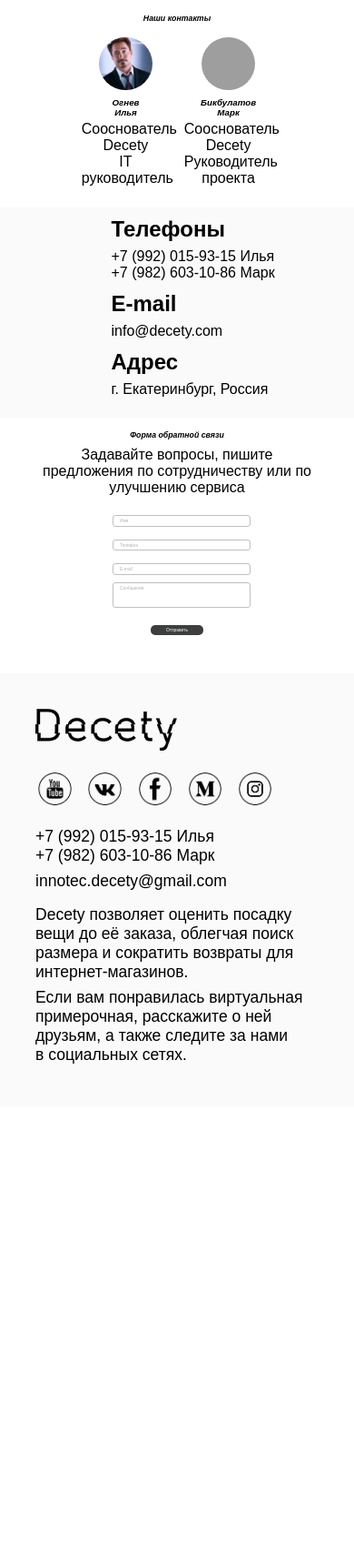
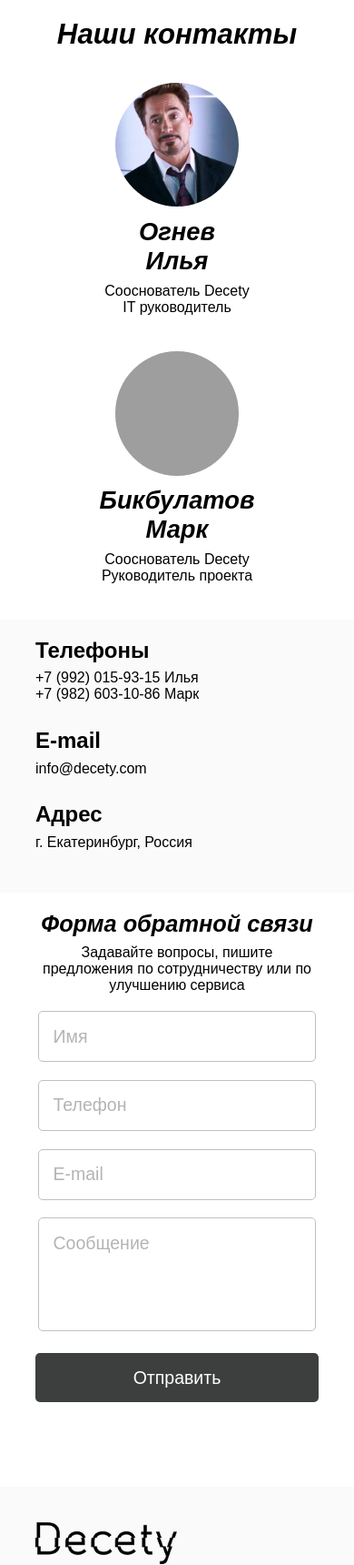
Before and after one commit to nickavdeev/decety, a Django app: page /contacts/ in a window 390 px wide. Shown: the part 207-1927 px from the top of the page at 91% size. Before the commit the page ends 1376 px from the top, so only its background shows below. Run offline with Django 3.2, Linux system fonts and the light colour scheme; some web fonts are replaced; grey boxes are pictures that could not be loaded.

Commit message:
Адаптивность страницы «Контакты»

```diff
--- a/static/main/css/contacts.css
+++ b/static/main/css/contacts.css
@@ -112,3 +112,31 @@
 .feedback input::placeholder, .feedback textarea::placeholder {
     color: #b4b4b4;
 }
+
+@media (max-width: 480px) {
+    /* ---------- Personalities section ---------- */
+    .personalities {padding: 5vw;}
+    .personalities h1 {font-size: 8vw;padding-bottom: 4vw;}
+    .personalities div {align-items: center;flex-direction: column;}
+    .personalities .person {width: 80vw;padding: 5vw;}
+    .personalities .person img {width: 35vw;height: 35vw;}
+    .personalities .person h2 {font-size: 7vw;margin-bottom: 2vw;margin-top: 2vw;}
+
+    /* ---------- Contacts section ---------- */
+    .contacts {padding: 5vw;}
+    .contacts h2 {padding-left: 5vw;padding-bottom: 2vw;}
+    .contacts p {padding-left: 5vw;padding-bottom: 7vw;}
+
+    /* ---------- Feedback section ---------- */
+    .feedback {padding: 5vw 10vw;}
+    .feedback h1 {font-size: 6.5vw;}
+    .feedback form {padding: 5vw 0;}
+    .feedback input, .feedback textarea {
+        width: 70vw;
+        padding: 4vw 4vw;
+        margin-bottom: 5vw;
+        font-size: 5vw;
+        border-radius: 5px;
+    }
+    .feedback input[type="submit"] {border-radius: 5px;width: 80vw;}
+}
```
